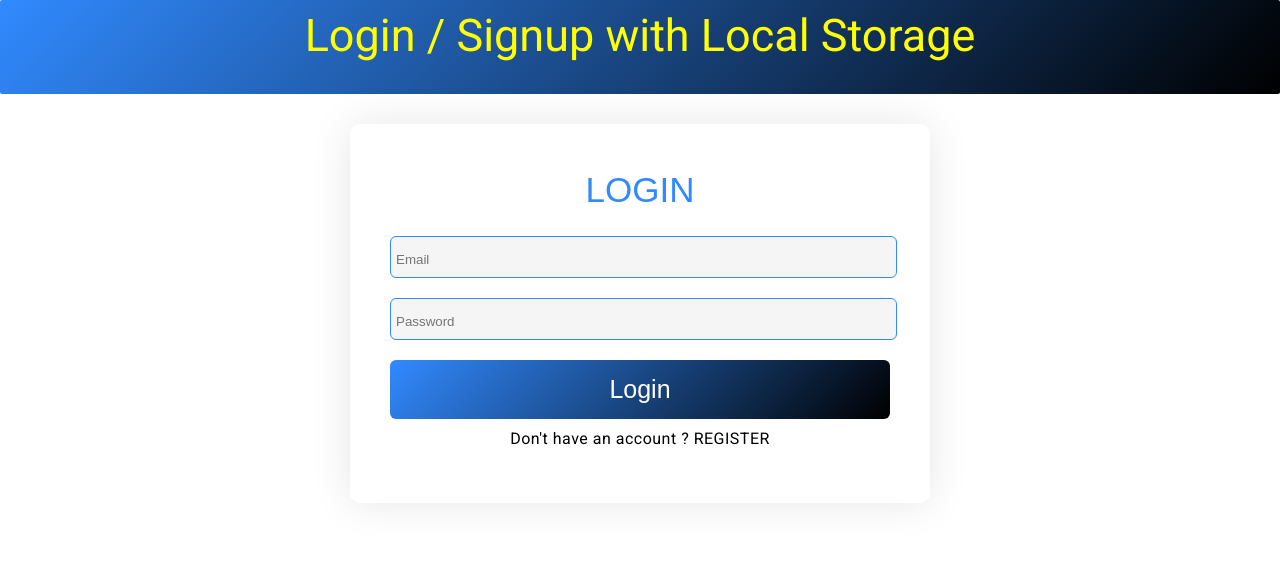
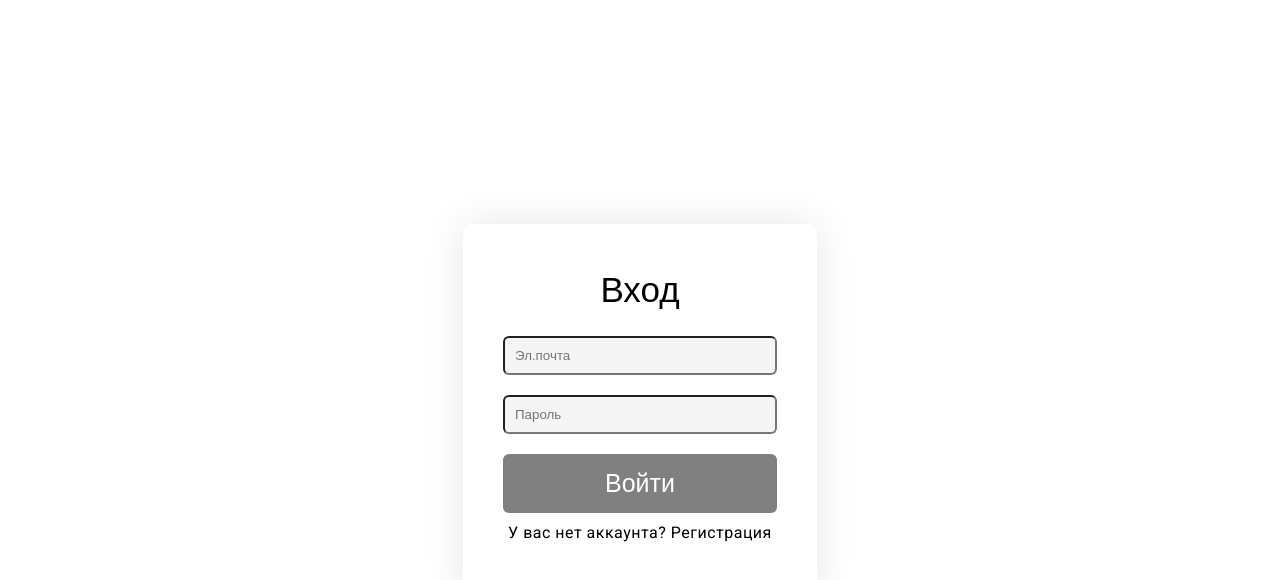
Before and after one commit to Alexander170/Test-task, an Angular app in the folder test-task/: page /login in a window 1280 px wide. Shown: the top 580 px of the page. Built offline with nearby package versions, Linux system fonts and the light colour scheme.

Commit message:
add improve styles and login logic

```diff
--- a/test-task/db.json
+++ b/test-task/db.json
@@ -17,6 +17,17 @@
     "name": "typicode"
   },
   "employees": [
-
+    {
+      "firstName": "test",
+      "lastName": "Ершов",
+      "email": "test@gmail.com",
+      "dob": "2025-03-03T21:00:00.000Z",
+      "gender": "Мужской",
+      "education": "Высшее",
+      "company": "bgfd",
+      "experience": "1",
+      "package": "120000",
+      "id": "b661"
+    }
   ]
 }
--- a/test-task/src/app/admin/admin.component.html
+++ b/test-task/src/app/admin/admin.component.html
@@ -4,6 +4,13 @@
   <button mat-raised-button (click)="openAddEditEmpForm()">
     Добавить сотрудника
   </button>
+  <!-- <button mat-raised-button>
+    Выход
+  </button> -->
+  <ul class="navbar">
+    <li><span class="glyphicon glyphicon-user">Пользователь:</span> {{ loggedUser?.name }}</li>
+    <li><button mat-raised-button><a href="#" class="logout_button" (click)="onLogOut()"><span class="log-out"></span>Выход</a></button></li>
+  </ul>
 </mat-toolbar>
 
 <div class="main-body">
@@ -88,7 +95,7 @@
 
       <tr class="mat-row" *matNoDataRow>
         <td class="mat-cell" colspan="4">
-          No data matching the filter "{{ input.value }}"
+          Нет данных, соответствующих фильтру "{{ input.value }}"
         </td>
       </tr>
     </table>
--- a/test-task/src/app/admin/admin.component.scss
+++ b/test-task/src/app/admin/admin.component.scss
@@ -15,3 +15,17 @@
   display: flex;
   gap: 5px;
 }
+
+.navbar {
+  display: flex;
+  gap: 15px;
+  flex-direction: column;
+  list-style: none;
+  align-items: end;
+  margin-bottom: -20px;
+}
+
+.logout_button {
+  text-decoration: none;
+  cursor: pointer;
+}
--- a/test-task/src/app/admin/admin.component.ts
+++ b/test-task/src/app/admin/admin.component.ts
@@ -6,6 +6,7 @@ import { MatPaginator } from '@angular/material/paginator';
 import { MatSort } from '@angular/material/sort';
 import { MatTableDataSource } from '@angular/material/table';
 import { CoreService } from '../core/core.service';
+import { Router } from '@angular/router';
 
 @Component({
   selector: 'app-admin',
@@ -13,6 +14,7 @@ import { CoreService } from '../core/core.service';
   styleUrls: ['./admin.component.scss'],
 })
 export class AdminComponent implements OnInit {
+  loggedUser : any;
   displayedColumns: string[] = [
     'id',
     'firstName',
@@ -34,8 +36,21 @@ export class AdminComponent implements OnInit {
   constructor(
     private _dialog: MatDialog,
     private _empService: EmployeeService,
-    private _coreService: CoreService
-  ) {}
+    private _coreService: CoreService,
+    private _router: Router
+  ) {
+    const localUser = localStorage.getItem('loggedUser');
+  if(localUser != null)
+    {
+      this.loggedUser = JSON.parse(localUser);
+    }
+  }
+
+  onLogOut()
+ {
+  localStorage.removeItem('loggedUser');
+  this._router.navigateByUrl('/loginsignup');
+ }
 
   ngOnInit(): void {
     this.getEmployeeList();
--- a/test-task/src/app/login/login.component.html
+++ b/test-task/src/app/login/login.component.html
@@ -1,16 +1,13 @@
-<div class="heading">
-  <h2>Login / Signup with Local Storage</h2>
-</div>
-<div class="loginsignup-container">
+<div class="login-section"><div class="loginsignup-container">
   <!-- REGISTER FORM -->
-  <form *ngIf="activeForm === 'register'">
-    <h2>REGISTER</h2>
+  <form *ngIf="activeForm === 'register'" class="form">
+    <h2>Регистрация</h2>
     <div class="form-group">
       <input
         type="text"
         name="name"
         [(ngModel)]="registerObj.name"
-        placeholder="Name"
+        placeholder="Имя"
       />
     </div>
     <div class="form-group">
@@ -18,7 +15,7 @@
         type="email"
         name="email"
         [(ngModel)]="registerObj.email"
-        placeholder="Email"
+        placeholder="Эл.почта"
       />
     </div>
     <div class="form-group">
@@ -26,26 +23,26 @@
         type="password"
         name="password"
         [(ngModel)]="registerObj.password"
-        placeholder="Password"
+        placeholder="Пароль"
       />
     </div>
-    <button type="submit" (click)="registerForm()">Register</button>
+    <button class="btn-shadow" type="submit" (click)="registerForm()">Регистрация</button>
 
     <p (click)="toggleForm('login')">
-      Already have an account ? <span class="highlighted">LOGIN</span>
+      У вас уже есть аккаунт ? <span class="highlighted">Войти</span>
     </p>
   </form>
 
   <!-- LOGIN FORM -->
   <form *ngIf="activeForm === 'login'">
-    <h2>LOGIN</h2>
+    <h2>Вход</h2>
 
     <div class="form-group">
       <input
         type="email"
         name="email"
         [(ngModel)]="loginObj.email"
-        placeholder="Email"
+        placeholder="Эл.почта"
       />
     </div>
     <div class="form-group">
@@ -53,13 +50,14 @@
         type="password"
         name="password"
         [(ngModel)]="loginObj.password"
-        placeholder="Password"
+        placeholder="Пароль"
       />
     </div>
-    <button type="submit" (click)="loginForm()">Login</button>
+    <button type="submit" (click)="loginForm()">Войти</button>
     <p (click)="toggleForm('register')">
-      Don't have an account ? <span class="highlighted">REGISTER</span>
+      У вас нет аккаунта? <span class="highlighted">Регистрация</span>
     </p>
   </form>
 </div>
+</div>
 <router-outlet></router-outlet>
--- a/test-task/src/app/login/login.component.scss
+++ b/test-task/src/app/login/login.component.scss
@@ -1,21 +1,9 @@
 body {
   margin: 0;
   padding: 0;
-  font-family: Impact, Haettenschweiler, "Arial Narrow Bold", sans-serif;
-}
-
-.heading {
-  background: linear-gradient(135deg, #318aff, #000000);
-  padding: 10px 20px;
-  display: flex;
-  justify-content: center;
-  align-items: center;
-  border-radius: 2px;
-  color: yellow;
 }
 
 .loginsignup-container {
-  max-width: 500px;
   margin: 30px auto 10px auto;
   padding: 40px;
   background-color: white;
@@ -23,7 +11,7 @@ body {
   box-shadow: 0 0 40px rgba(0, 0, 0, 0.1);
 
   h2 {
-    color: #318aff;
+    // color: #318aff;
     text-align: center;
     margin-bottom: 20px;
     font-family: fantasy;
@@ -32,16 +20,30 @@ body {
   }
 }
 
+.login-section {
+  display: flex;
+  align-items: center;
+  height: 100%;
+}
+
 .form-group {
   margin-bottom: 20px;
 
+  // input {
+  //   outline: none;
+  //   width: 100%;
+  //   padding: 15px 0px 10px 5px;
+  //   border-radius: 6px;
+  //   border: 1px solid #318aff;
+  //   background-color: #f5f5f5;
+  // }
+
   input {
     outline: none;
-    width: 100%;
-    padding: 15px 0px 10px 5px;
+    padding: 10px 10px;
     border-radius: 6px;
-    border: 1px solid #318aff;
-    background-color: #f5f5f5;
+    width: 250px;
+    background-color: #f5f5f5
   }
 }
 
@@ -52,11 +54,23 @@ button {
   border-radius: 6px;
   color: white;
   font-size: 25px;
-  background: linear-gradient(135deg, #318aff, #000000);
+  background: grey;
   transition: 0.5s ease;
+  cursor: pointer;
+}
 
-  &:hover {
-    background: linear-gradient(135deg, #000000, #318aff);
+.btn-shadow {
+  position: relative;
+
+  &:before {
+    content: '';
+    position: absolute;
+    bottom: -4px;
+    right: -4px;
+    background: tomato;
+    width: 100%;
+    height: 100%;
+    z-index: -1;
   }
 }
 
--- a/test-task/src/app/login/login.component.ts
+++ b/test-task/src/app/login/login.component.ts
@@ -31,7 +31,7 @@ export class LoginComponent {
       users.push(this.registerObj);
       localStorage.setItem('users', JSON.stringify(users));
     }
-    this._snackbar.open('User register successfully', 'Close');
+    this._snackbar.open('Пользователь успешно зарегестрирован', 'Закрыть');
   }
   loginForm() {
     debugger;
@@ -44,11 +44,11 @@ export class LoginComponent {
           user.password == this.loginObj.password
       );
       if (isUserExist != undefined) {
-        this._snackbar.open('Login Successfull', 'Close');
+        this._snackbar.open('Успешный вход', 'Закрыть');
         localStorage.setItem('loggedUser', JSON.stringify(isUserExist));
         this._router.navigateByUrl('/main');
       } else {
-        this._snackbar.open('Email or Password is incorrect!');
+        this._snackbar.open('Эл.почта или пароль введены неверно!');
       }
     }
   }
--- a/test-task/src/index.html
+++ b/test-task/src/index.html
@@ -2,7 +2,7 @@
 <html lang="en">
 <head>
   <meta charset="utf-8">
-  <title>CrudApp</title>
+  <title>Реестр сотрудников</title>
   <base href="/">
   <meta name="viewport" content="width=device-width, initial-scale=1">
   <link rel="icon" type="image/x-icon" href="favicon.ico">
--- a/test-task/src/styles.scss
+++ b/test-task/src/styles.scss
@@ -1,4 +1,12 @@
 /* You can add global styles to this file, and also import other style files */
 
-html, body { height: 100%; }
-body { margin: 0; font-family: Roboto, "Helvetica Neue", sans-serif; }
+html, body {
+    height: 100%;
+}
+body {
+    margin: 0;
+    font-family: Roboto, "Helvetica Neue", sans-serif;
+    // display: flex;
+    // justify-content: center;
+    // align-items: center;
+}
```
